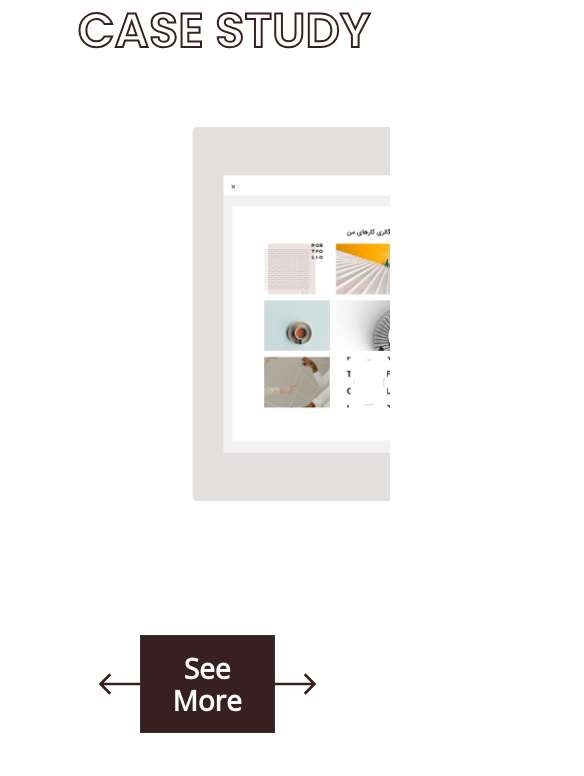
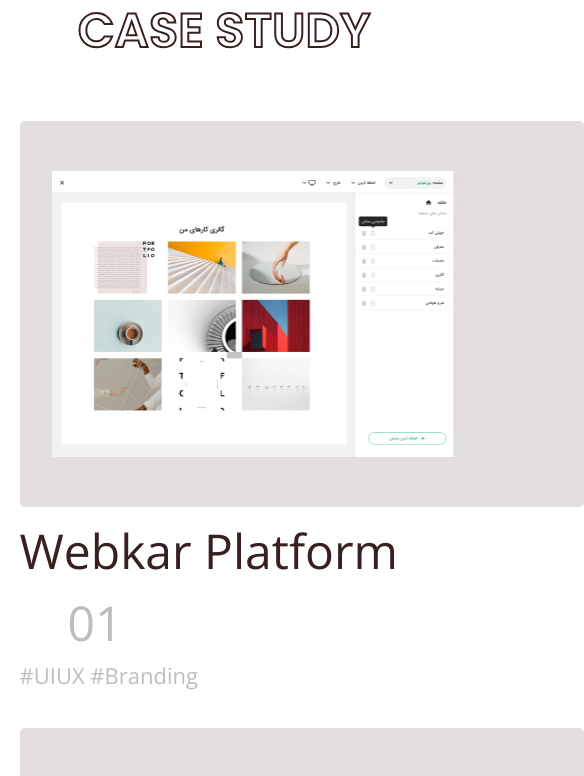
Before and after one commit to alicmp/webkar-landing-v2, a Nuxt app: page / in a window 390 px wide. Shown: the part 1000-1776 px from the top of the page, 584 px wide, since content can reach past the window. Built offline with nearby package versions, Linux system fonts and the light colour scheme.

Commit message:
added case study component

```diff
--- a/components/CaseStudy.vue
+++ b/components/CaseStudy.vue
@@ -20,9 +20,9 @@
       </a>
     </div>
     <div class="container controller">
-      <img src="@/assets/img/icon/left.svg" alt="" @click="previous">
+      <img src="@/assets/img/icon/left.svg" alt="" @click="previous" />
       <a href="/projects" class="border-btn">See More</a>
-      <img src="@/assets/img/icon/right.svg" alt="" @click="next">
+      <img src="@/assets/img/icon/right.svg" alt="" @click="next" />
     </div>
   </section>
 </template>
@@ -65,17 +65,29 @@
   methods: {
     next() {
       if (this.activeItem + 1 >= this.works.length) {
-        return
+        var that = this;
+        this.$refs.slider.scrollLeft -= "10";
+        setTimeout(() => {
+          that.$refs.slider.scrollLeft += "10";
+        }, 50);
+        return;
       }
       this.activeItem += 1;
-      this.$refs.slider.scrollLeft += this.$refs.slider.querySelector('.item').clientWidth
+      let offset = this.$refs.slider.querySelector(".item").clientWidth;
+      this.$refs.slider.scrollLeft += offset;
     },
     previous() {
       if (this.activeItem == 0) {
-        return
+        var that = this;
+        this.$refs.slider.scrollLeft += "10";
+        setTimeout(() => {
+          that.$refs.slider.scrollLeft -= "10";
+        }, 50);
+        return;
       }
       this.activeItem -= 1;
-      this.$refs.slider.scrollLeft -= this.$refs.slider.querySelector('.item').clientWidth
+      let offset = this.$refs.slider.querySelector(".item").clientWidth;
+      this.$refs.slider.scrollLeft -= offset;
     },
   },
 };
@@ -110,10 +122,15 @@
     }
     img {
       cursor: pointer;
+      @media (max-width: 860px) {
+        display: none;
+      }
     }
   }
   .items {
     display: grid;
+    gap: 2.25rem;
+    @media (min-width: 860px) {
       grid-template-columns: 1fr 1fr 1fr;
       gap: 11.25rem;
       overflow-x: hidden;
@@ -122,16 +139,25 @@
       padding-left: 11.25rem;
       will-change: transform;
       user-select: none;
+    }
+    @media (max-width: 860px) {
+      margin: auto;
+      width: min(90%, 1460px);
+    }
     .item {
+      @media (min-width: 860px) {
         display: flex;
         user-select: none;
         transition: all 0.2s ease-in;
-      transform: scale(0.80);
+        transform: scale(0.8);
         filter: gray; /* IE6-9 */
         -webkit-filter: grayscale(1); /* Google Chrome, Safari 6+ & Opera 15+ */
         filter: grayscale(1); /* Microsoft Edge and Firefox 35+ */
+      }
       .text {
+        @media (min-width: 860px) {
           position: relative;
+        }
         display: flex;
         flex-direction: column;
         justify-content: space-between;
@@ -143,20 +169,24 @@
           color: #bdbdbd;
         }
         .title {
+          @media (min-width: 860px) {
             position: absolute;
             top: 35%;
             left: -5.5rem;
             max-width: 18.5rem;
+          }
           font-weight: 500;
           font-size: 3rem;
           line-height: 72px;
           color: #392020;
         }
         .hashtag {
+          @media (min-width: 860px) {
             margin-left: 3rem;
             margin-bottom: 2.5rem;
             width: 13.43rem;
             left: 3rem;
+          }
           font-weight: 500;
           font-size: 22px;
           line-height: 33px;
@@ -169,6 +199,7 @@
         border-radius: 5px;
       }
     }
+    @media (min-width: 860px) {
       .active {
         -webkit-filter: grayscale(0);
         filter: none;
@@ -179,4 +210,5 @@
       }
     }
   }
+}
 </style>
```
Lines whose indentation alone changed are shown as unchanged.
